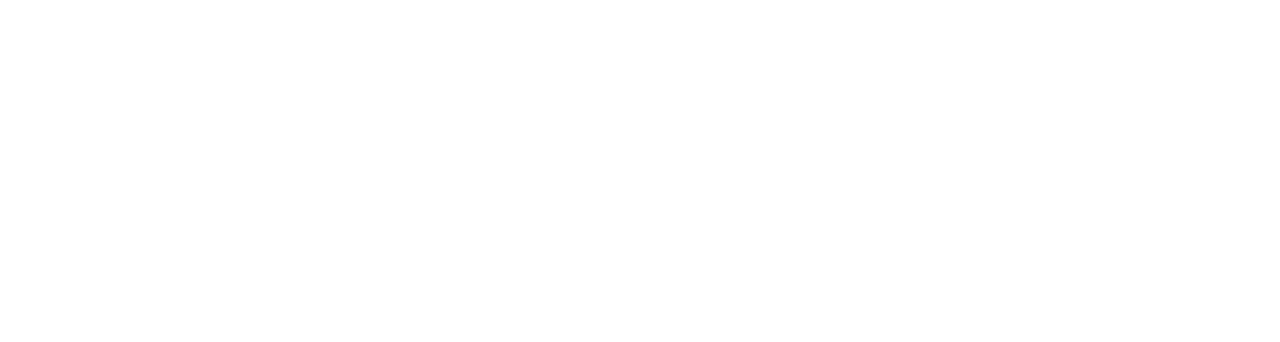
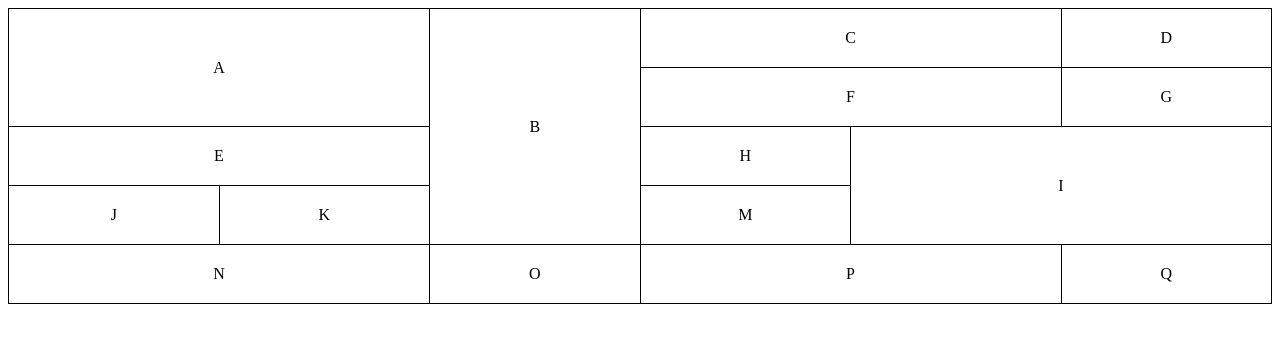
Before and after one commit to sp18-sunnydhaka/mern-fronted, a plain HTML site: page html-project/Day3_Task_Table.html in a window 1280 px wide. Drawn offline with Linux system fonts and the light colour scheme.

Commit message:
readme update

```diff
--- a/html-project/Day3_Task_Table.html
+++ b/html-project/Day3_Task_Table.html
@@ -1,14 +1,52 @@
 <!DOCTYPE html>
 
 <html>
-<head></head>
+<head>
+    <style>
+        table{
+            width: 100%;
+            table-layout: fixed;
+
+        }
+        table, th, td {
+            border: 1px solid black;
+            border-collapse: collapse;
+            text-align: center;
+        }
+        td{
+            min-width:100px;
+            padding: 20px 30px;
+        }
+    </style>
+</head>
 <body>
     <table>
-        <tr></tr>
-        <tr></tr>
-        <tr></tr>
-        <tr></tr>
-        <tr></tr>
+        <tr>
+            <td colspan="2" rowspan="2">A</td>
+            <td rowspan="4">B</td>
+            <td colspan="2">C</td>
+            <td>D</td>
+        </tr>
+        <tr>
+            <td colspan="2">F</td>
+            <td>G</td>
+        </tr>
+        <tr>
+            <td colspan="2">E</td>
+            <td>H</td>
+            <td colspan="2" rowspan="2">I</td>
+        </tr>
+        <tr>
+            <td>J</td>
+            <td>K</td>
+            <td>M</td>
+        </tr>
+        <tr>
+            <td colspan="2">N</td>
+            <td>O</td>
+            <td colspan="2">P</td>
+            <td>Q</td>
+        </tr>
     </table>
 </body>
 </html>
```
Also changed, not shown: 2 other files.
